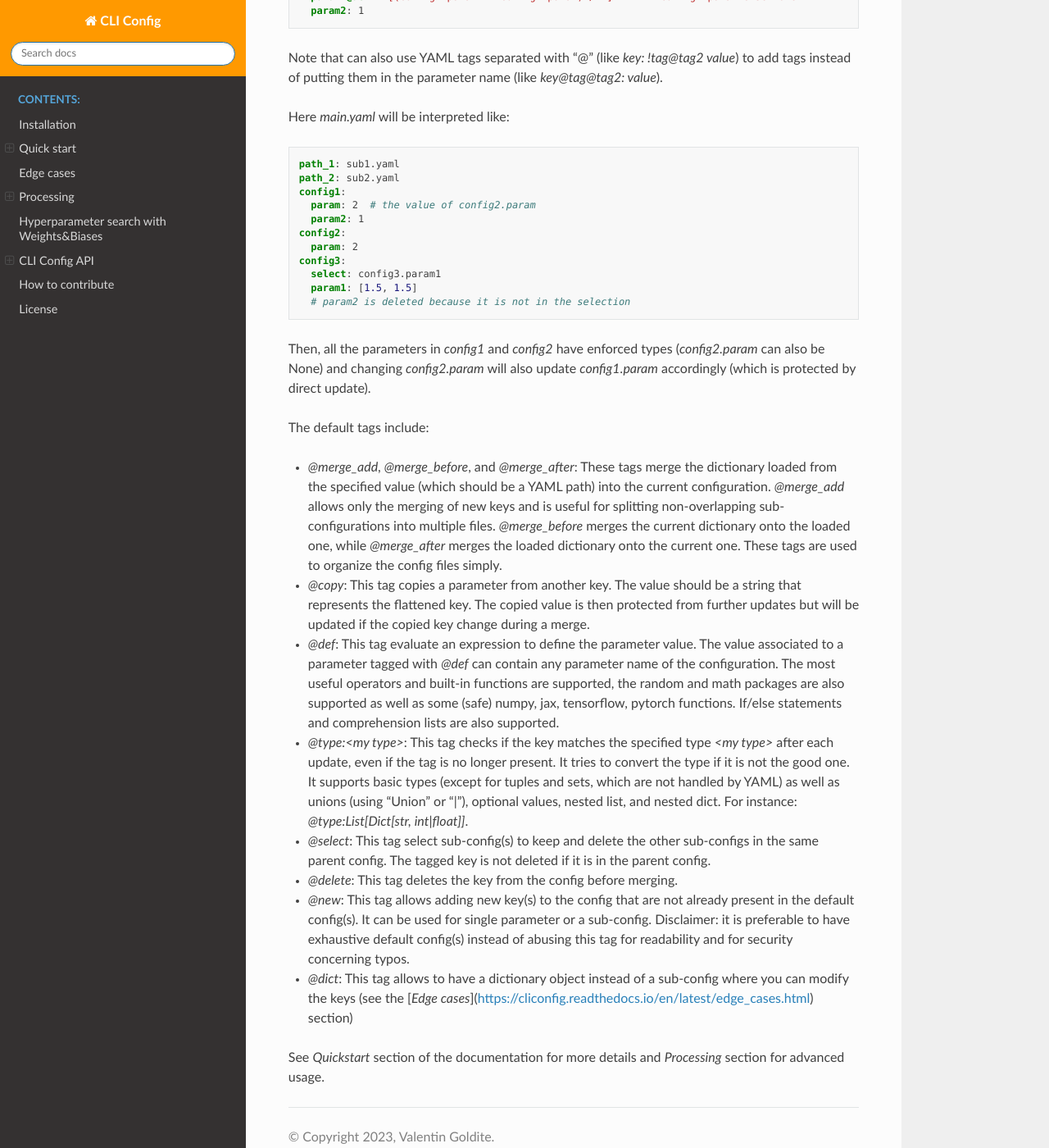
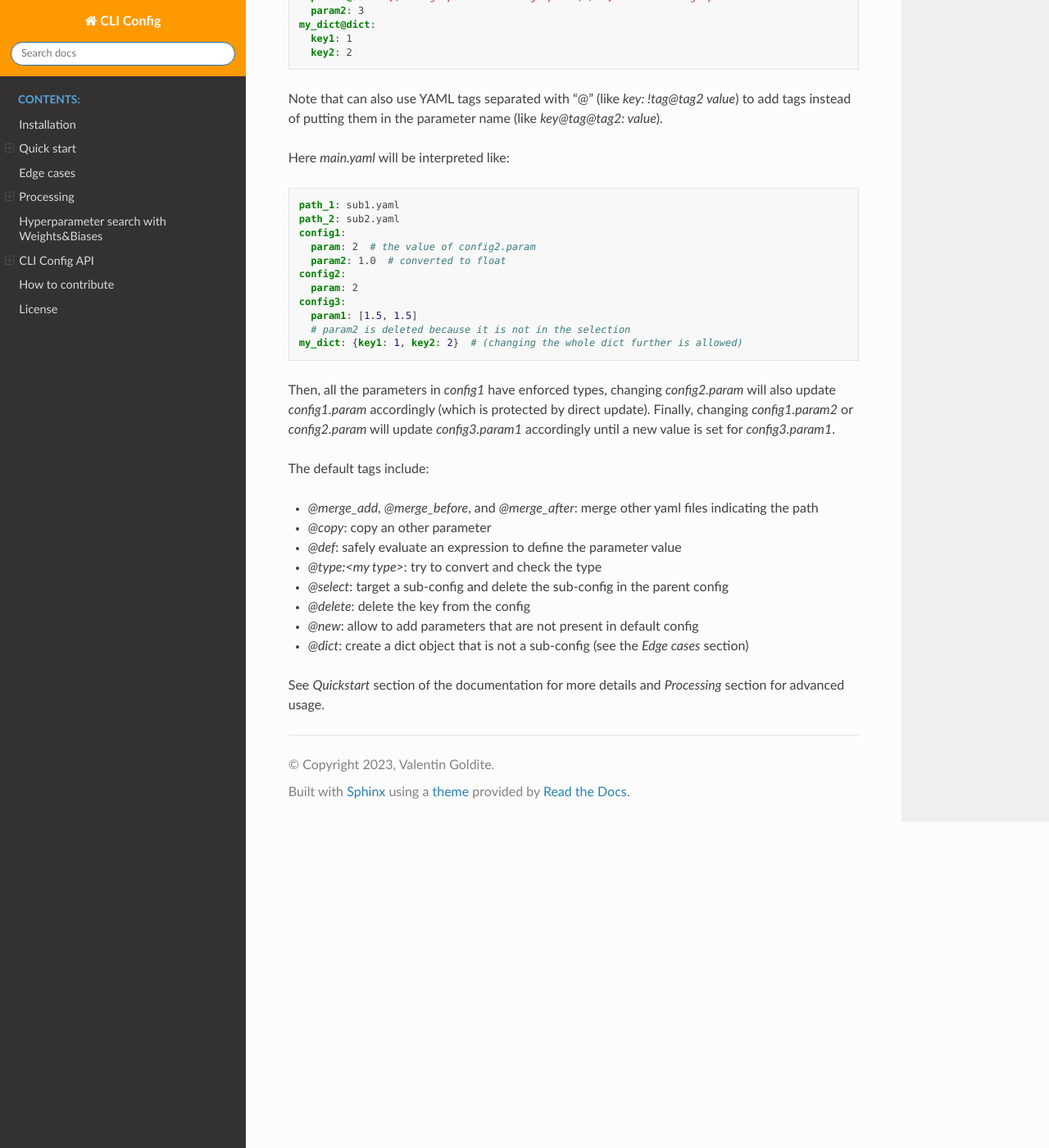
Before and after one commit to valentingol/cliconfig, a Sphinx documentation site: the page built from docs/README_pypi.rst, in a window 1280 px wide and 1400 px high, scrolled down 2123 px. Shown: the whole window at 82% size. Built offline with Sphinx 7.4.7 and the Read the Docs theme 2.0.0, drawn with Linux system fonts in a browser that asks for light colours; pages that are not in the unit, such as notebooks, are missing from menus; the version number could not be read and is left out; some of the changed text lies outside the part shown.

```diff
--- a/docs/README_pypi.rst
+++ b/docs/README_pypi.rst
@@ -83,18 +83,21 @@
     # main.yaml
     path_1@merge_add: sub1.yaml
     path_2@merge_add: sub2.yaml
-    config3.select@select: config3.param1
+    config3.selection@delete@select: config3.param1
 
     # sub1.yaml
     config1:
       param@copy@type:int: config2.param
-      param2@type:None|int: 1
+      param2@type:float: 1  # wrong type -> converted to float
 
     # sub2.yaml
-    config2.param@type:int: 2
+    config2.param: 2
     config3:
       param1@def: "[(config1.param2 + config2.param) / 2] * 2 if config2.param else None"
-      param2: 1
+      param2: 3
+    my_dict@dict:
+      key1: 1
+      key2: 2
 
 Note that can also use YAML tags separated with "@" (like `key: !tag@tag2 value`)
 to add tags instead of putting them in the parameter name (like `key@tag@tag2: value`).
@@ -107,52 +110,31 @@
     path_2: sub2.yaml
     config1:
       param: 2  # the value of config2.param
-      param2: 1
+      param2: 1.0  # converted to float
     config2:
       param: 2
     config3:
-      select: config3.param1
       param1: [1.5, 1.5]
       # param2 is deleted because it is not in the selection
+    my_dict: {key1: 1, key2: 2}  # (changing the whole dict further is allowed)
 
-Then, all the parameters in `config1` and `config2` have enforced types
-(`config2.param` can also be None) and changing `config2.param` will also update
-`config1.param` accordingly (which is protected by direct update).
+Then, all the parameters in `config1` have enforced types, changing
+`config2.param` will also update `config1.param` accordingly (which is
+protected by direct update). Finally, changing `config1.param2` or `config2.param`
+will update `config3.param1` accordingly until a new value is set for `config3.param1`.
 
 The default tags include:
 
-* `@merge_add`, `@merge_before`, and `@merge_after`: These tags merge the dictionary
-  loaded from the specified value (which should be a YAML path) into the current
-  configuration. `@merge_add` allows only the merging of new keys and is useful for
-  splitting non-overlapping sub-configurations into multiple files. `@merge_before` merges
-  the current dictionary onto the loaded one, while `@merge_after` merges the loaded
-  dictionary onto the current one. These tags are used to organize the config files simply.
-* `@copy`: This tag copies a parameter from another key. The value should be a string
-  that represents the flattened key. The copied value is then protected from further
-  updates but will be updated if the copied key change during a merge.
-* `@def`: This tag evaluate an expression to define the parameter value.
-  The value associated to a parameter tagged with `@def` can contain any
-  parameter name of the configuration. The most useful operators and built-in
-  functions are supported, the random and math packages are also supported
-  as well as some (safe) numpy, jax, tensorflow, pytorch functions.
-  If/else statements and comprehension lists are also supported.
-* `@type:<my type>`: This tag checks if the key matches the specified type `<my type>`
-  after each update, even if the tag is no longer present. It tries to convert
-  the type if it is not the good one. It supports basic types
-  (except for tuples and sets, which are not handled by YAML) as well as unions
-  (using "Union" or "|"), optional values, nested list, and nested dict.
-  For instance: `@type:List[Dict[str, int|float]]`.
-* `@select`: This tag select sub-config(s) to keep and delete the other
-  sub-configs in the same parent config. The tagged key is not deleted if it is
-  in the parent config.
-* `@delete`: This tag deletes the key from the config before merging.
-* `@new`: This tag allows adding new key(s) to the config that are not already
-  present in the default config(s). It can be used for single parameter or a
-  sub-config. Disclaimer: it is preferable to have exhaustive default config(s)
-  instead of abusing this tag for readability and for security concerning typos.
-* `@dict`: This tag allows to have a dictionary object instead of a sub-config
-  where you can modify the keys (see the
-  [*Edge cases*](https://cliconfig.readthedocs.io/en/latest/edge_cases.html) section)
+* `@merge_add`, `@merge_before`, and `@merge_after`: merge other yaml files
+  indicating the path
+* `@copy`: copy an other parameter
+* `@def`: safely evaluate an expression to define the parameter value
+* `@type:<my type>`: try to convert and check the type
+* `@select`: target a sub-config and delete the sub-config in the parent config
+* `@delete`: delete the key from the config
+* `@new`: allow to add parameters that are not present in default config
+* `@dict`: create a dict object that is not a sub-config (see the
+  *Edge cases* section)
 
 See *Quickstart* section of the documentation for more details and
 *Processing* section for advanced usage.
```
Also changed, not shown: other parts of docs/README_pypi.rst (+2 -2 lines).
